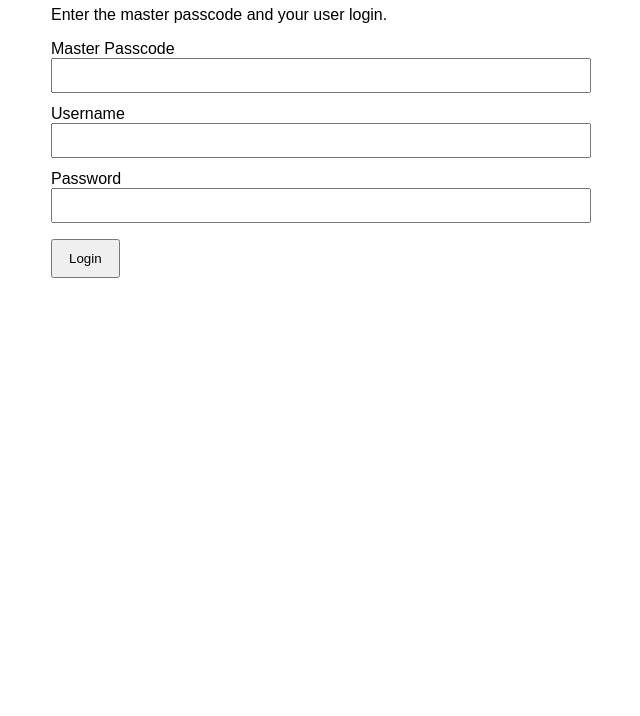
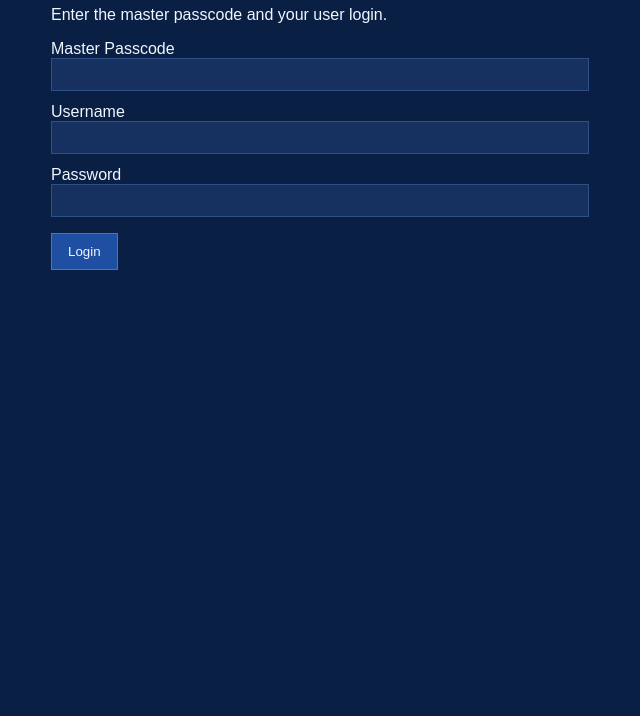
Before and after one commit to declanburgner/journey-of-the-endangered.game, a website: page public/index.html in a window 1280 px wide. Shown: the part 84-800 px from the top of the page, without its empty margins (329-969 px from the left). Drawn offline with Linux system fonts and the light colour scheme.

Commit message:
made the background blue

```diff
--- a/public/index.html
+++ b/public/index.html
@@ -5,10 +5,29 @@
     <meta name="viewport" content="width=device-width, initial-scale=1.0" />
     <title>Login - Sprint 1</title>
     <style>
-      body { font-family: sans-serif; max-width: 520px; margin: 2rem auto; padding: 0 1rem; }
+      body {
+        font-family: sans-serif;
+        max-width: 520px;
+        margin: 2rem auto;
+        padding: 0 1rem;
+        background: #0a1f44;
+        color: #f0f6ff;
+      }
       label { display: block; margin-top: 0.75rem; }
-      input { width: 100%; padding: 0.5rem; }
-      button { margin-top: 1rem; padding: 0.6rem 1rem; }
+      input {
+        width: 100%;
+        padding: 0.5rem;
+        background: #16305f;
+        border: 1px solid #2f4f87;
+        color: #f0f6ff;
+      }
+      button {
+        margin-top: 1rem;
+        padding: 0.6rem 1rem;
+        background: #1f4fa3;
+        border: 1px solid #4b74bf;
+        color: #f0f6ff;
+      }
       #status { margin-top: 1rem; }
     </style>
   </head>
```
Also changed, not shown: public/main.html (+15 -2 lines).
